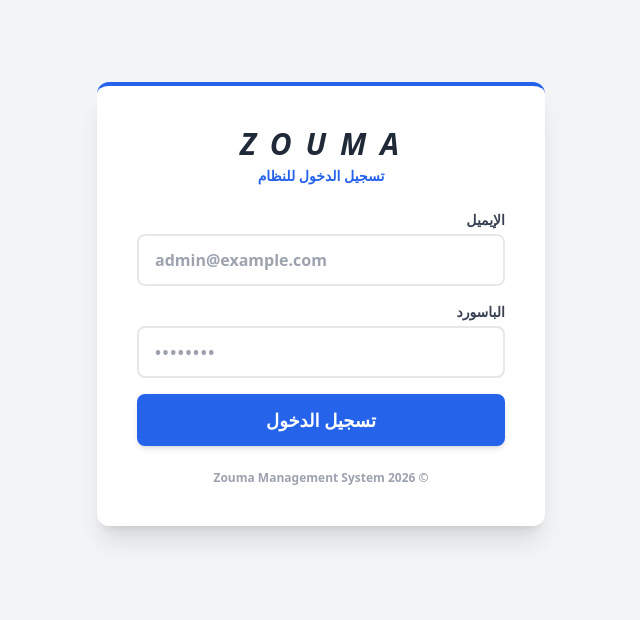
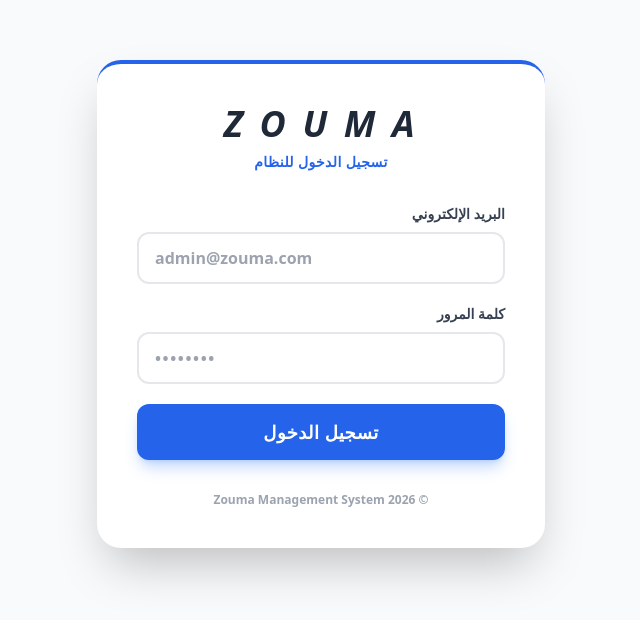
Before and after one commit to HassanRagab494/Zouma, a React (Create React App) app: page /login in a window 1280 px wide. Shown: the part 112-732 px from the top of the page, without its empty margins (319-959 px from the left). Built offline with nearby package versions, Linux system fonts and the light colour scheme.

Commit message:
Refactor Login component for improved structure

```diff
--- a/src/pages/Login.jsx
+++ b/src/pages/Login.jsx
@@ -19,20 +19,18 @@ function Login({ setIsAuthenticated, setCurrentUser }) {
     role: "super_admin",
     name: "المدير العام",
     // المدير له صلاحية لكل الروابط الممكنة
-    permissions: ["dashboard", "clients", "profits", "orders", "products", "users-admin"] // استخدم نفس الـ keys الموجودة في permissionsList
+    permissions: ["dashboard", "clients", "profits", "orders", "products", "users-admin"]
   };
 
   useEffect(() => {
     const auth = localStorage.getItem("isAuthenticated");
-    // **التعديل هنا:** عند التحقق الأولي، لا تعيد توجيه فوراً، فقط قم بتعيين حالة المصادقة
     if (auth === "true") {
       setIsAuthenticated(true);
-      // **جديد:** استعد بيانات المستخدم هنا أيضاً إذا كانت موجودة
       const user = JSON.parse(localStorage.getItem("userData"));
       if (user) setCurrentUser(user);
-      navigate("/"); // الانتقال للصفحة الرئيسية بعد التأكد من وجود البيانات
+      navigate("/");
     }
-  }, [navigate, setIsAuthenticated, setCurrentUser]); // أضف setCurrentUser هنا
+  }, [navigate, setIsAuthenticated, setCurrentUser]);
 
   const handleLogin = async (e) => {
     e.preventDefault();
@@ -40,17 +38,17 @@ function Login({ setIsAuthenticated, setCurrentUser }) {
     setError("");
 
     try {
-      // 1. أولاً: نتحقق هل من يسجل الدخول هو المدير العام؟
+      // 1. التحقق من المدير العام
       if (email === superAdmin.email && password === superAdmin.password) {
         setIsAuthenticated(true);
         localStorage.setItem("isAuthenticated", "true");
-        localStorage.setItem("userData", JSON.stringify(superAdmin)); // حفظ بيانات وصلاحيات المدير
-        setCurrentUser(superAdmin); // تحديث حالة المستخدم الحالي في App.js
+        localStorage.setItem("userData", JSON.stringify(superAdmin));
+        setCurrentUser(superAdmin);
         navigate("/");
         return;
       }
 
-      // 2. ثانياً: إذا لم يكن المدير، نبحث في الداتابيز عن إيميل الموظف
+      // 2. البحث في الداتابيز عن إيميل الموظف
       const q = query(
         collection(db, "users"),
         where("email", "==", email),
@@ -60,15 +58,13 @@ function Login({ setIsAuthenticated, setCurrentUser }) {
       const querySnapshot = await getDocs(q);
 
       if (!querySnapshot.empty) {
-        // الموظف موجود!
         const userData = querySnapshot.docs[0].data();
 
         setIsAuthenticated(true);
         localStorage.setItem("isAuthenticated", "true");
-        // حفظ بيانات الموظف (والتي ستحتوي على الصلاحيات التي حددها له المدير)
         const userWithId = { id: querySnapshot.docs[0].id, ...userData };
         localStorage.setItem("userData", JSON.stringify(userWithId));
-        setCurrentUser(userWithId); // تحديث حالة المستخدم الحالي في App.js
+        setCurrentUser(userWithId);
 
         navigate("/");
       } else {
@@ -83,20 +79,21 @@ function Login({ setIsAuthenticated, setCurrentUser }) {
   };
 
   return (
-    <div className="flex items-center justify-center min-h-screen bg-gray-100 px-4" dir="rtl">
-      <div className="bg-white p-6 md:p-10 rounded-xl shadow-xl w-full max-w-md border-t-4 border-blue-600">
-        <div className="text-center mb-6">
-            <h2 className="text-3xl font-black italic tracking-widest text-gray-800 mb-1">Z O U M A</h2>
-            <h3 className="text-sm font-bold text-blue-600">تسجيل الدخول للنظام</h3>
+    <div className="flex items-center justify-center min-h-screen bg-gray-50 dark:bg-gray-900 px-4 transition-colors duration-300" dir="rtl">
+      <div className="bg-white dark:bg-gray-800 p-8 md:p-10 rounded-3xl shadow-2xl dark:shadow-none dark:border dark:border-gray-700 w-full max-w-md border-t-4 border-t-blue-600 dark:border-t-blue-500 transition-colors duration-300">
+
+        <div className="text-center mb-8">
+            <h2 className="text-4xl font-black italic tracking-widest text-gray-800 dark:text-white mb-2 transition-colors">Z O U M A</h2>
+            <h3 className="text-sm font-bold text-blue-600 dark:text-blue-400 tracking-wide">تسجيل الدخول للنظام</h3>
         </div>
 
-        <form onSubmit={handleLogin} className="space-y-4">
+        <form onSubmit={handleLogin} className="space-y-5">
           <div>
-            <label className="block mb-1 font-bold text-gray-700 text-sm">الإيميل</label>
+            <label className="block mb-2 font-bold text-gray-700 dark:text-gray-300 text-sm transition-colors">البريد الإلكتروني</label>
             <input
               type="email"
-              className="w-full border-2 rounded-lg px-4 py-3 outline-none focus:border-blue-500 font-bold text-left"
-              placeholder="admin@example.com"
+              className="w-full border-2 border-gray-200 dark:border-gray-700 bg-white dark:bg-gray-900 rounded-xl px-4 py-3 outline-none focus:border-blue-500 dark:focus:border-blue-500 text-gray-800 dark:text-gray-100 font-bold transition-all text-left placeholder-gray-400 dark:placeholder-gray-500"
+              placeholder="admin@zouma.com"
               value={email}
               onChange={(e) => setEmail(e.target.value)}
               required
@@ -104,10 +101,10 @@ function Login({ setIsAuthenticated, setCurrentUser }) {
             />
           </div>
           <div>
-            <label className="block mb-1 font-bold text-gray-700 text-sm">الباسورد</label>
+            <label className="block mb-2 font-bold text-gray-700 dark:text-gray-300 text-sm transition-colors">كلمة المرور</label>
             <input
               type="password"
-              className="w-full border-2 rounded-lg px-4 py-3 outline-none focus:border-blue-500 font-bold text-left tracking-widest"
+              className="w-full border-2 border-gray-200 dark:border-gray-700 bg-white dark:bg-gray-900 rounded-xl px-4 py-3 outline-none focus:border-blue-500 dark:focus:border-blue-500 text-gray-800 dark:text-gray-100 font-bold transition-all text-left tracking-widest placeholder-gray-400 dark:placeholder-gray-500"
               placeholder="••••••••"
               value={password}
               onChange={(e) => setPassword(e.target.value)}
@@ -117,7 +114,7 @@ function Login({ setIsAuthenticated, setCurrentUser }) {
           </div>
 
           {error && (
-            <div className="bg-red-50 text-red-600 p-3 rounded-lg text-center text-sm font-bold border border-red-200">
+            <div className="bg-red-50 dark:bg-red-900/20 text-red-600 dark:text-red-400 p-3 rounded-xl text-center text-sm font-bold border border-red-200 dark:border-red-800/50 transition-colors">
                 {error}
             </div>
           )}
@@ -125,14 +122,17 @@ function Login({ setIsAuthenticated, setCurrentUser }) {
           <button
             type="submit"
             disabled={loading}
-            className={`w-full py-3 rounded-lg font-bold transition-all text-white shadow-md text-lg ${
-                loading ? "bg-gray-400 cursor-not-allowed" : "bg-blue-600 hover:bg-blue-700 hover:shadow-lg"
+            className={`w-full py-3.5 mt-2 rounded-xl font-bold transition-all text-white shadow-lg text-lg tracking-wide ${
+                loading ? "bg-gray-400 dark:bg-gray-600 cursor-not-allowed shadow-none" : "bg-blue-600 hover:bg-blue-700 dark:hover:bg-blue-500 shadow-blue-500/30"
             }`}
           >
             {loading ? "جاري التحقق..." : "تسجيل الدخول"}
           </button>
         </form>
-        <p className="text-center text-gray-400 text-xs mt-6 font-bold">© {new Date().getFullYear()} Zouma Management System</p>
+
+        <p className="text-center text-gray-400 dark:text-gray-500 text-xs mt-8 font-bold transition-colors">
+          © {new Date().getFullYear()} Zouma Management System
+        </p>
       </div>
     </div>
   );
```
